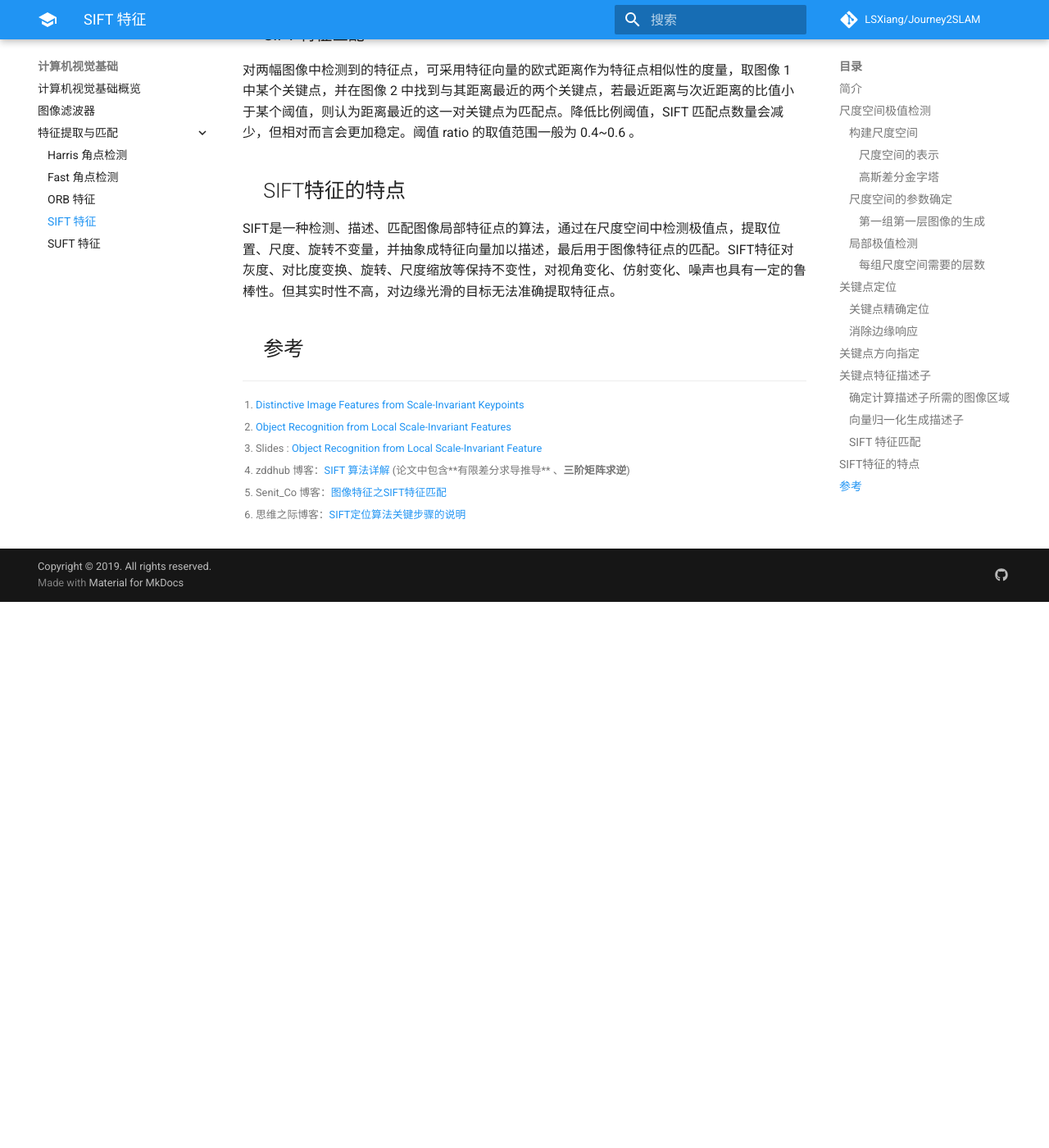
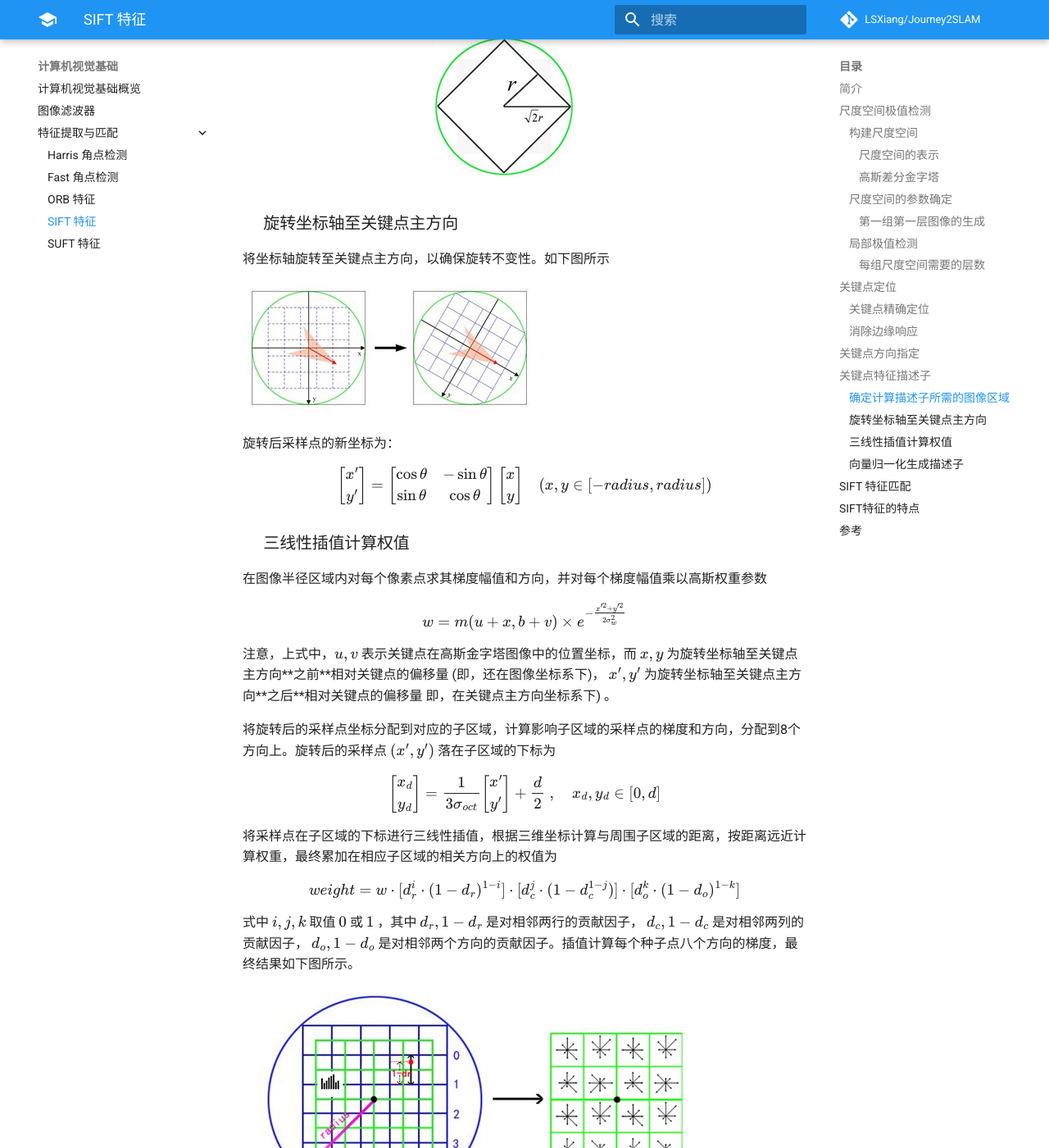
Before and after one commit to LSXiang/Journey2SLAM, an MkDocs documentation site: the page built from docs/computer_vision/SIFT.md, in a window 1280 px wide and 1400 px high, scrolled down 7533 px. Shown: the whole window at 82% size. Built offline with MkDocs 1.6.1 and Material for MkDocs 9.7.7, drawn with Linux system fonts in a browser that asks for light colours; formulas are drawn with MathJax 3; comment, search, counter and statistics services are not loaded; before the commit the page ends 8267 px from its top, so only the background shows below that; some of the changed text lies outside the part shown.

Commit message:
record & complete the knowledge point of SIFT

```diff
--- a/docs/computer_vision/SIFT.md
+++ b/docs/computer_vision/SIFT.md
@@ -218,7 +218,55 @@ $$
 
 ### 确定计算描述子所需的图像区域
 
+特征描述子与特征点所在的尺度有关，因此，对梯度的求取应在特征点对应的高斯图像上进行。将关键点附近的邻域划分为 $d\times d(d=4)$ 个子区域，每个子区域做为一个种子点，每个种子点有8个方向。每个子区域的大小与关键点方向分配时相同，即每个区域边长为 $3 \sigma_{oct}$ 子像素。考虑到实际计算时需要进行三线性插值，采样窗口区域半边长设为 $\frac{3 \sigma_{oct}(d+1)}{2}$ ，又考虑到旋转因素 (坐标轴旋转至关键点主方向) ，这个值需要乘以 $\sqrt{2}$ （如下图所示），最后所需的图像区域半径为：
 
+$$
+radius = \frac{3 \sigma_{oct} \times \sqrt{2} \times (d+1)}{2}
+$$
+
+![旋转引起的领域半径变化](image/rotation_region.png)
+
+### 旋转坐标轴至关键点主方向
+
+将坐标轴旋转至关键点主方向，以确保旋转不变性。如下图所示
+
+![坐标轴旋转](image/rotate_coordinate.png)
+
+旋转后采样点的新坐标为：
+
+$$
+\begin{bmatrix} x' \\ y' \end{bmatrix} =
+\begin{bmatrix} \cos\theta & -\sin\theta \\ \sin\theta & \cos\theta \end{bmatrix}
+\begin{bmatrix} x \\ y \end{bmatrix}
+\quad (x, y \in [-radius, radius])
+$$
+
+
+### 三线性插值计算权值
+
+在图像半径区域内对每个像素点求其梯度幅值和方向，并对每个梯度幅值乘以高斯权重参数
+
+$$
+w = m(u+x,b+v) \times e ^{-\frac{x'^2 + y'^2}{2\sigma_w^2}}
+$$
+
+注意，上式中，$u,v$ 表示关键点在高斯金字塔图像中的位置坐标，而 $x,y$ 为旋转坐标轴至关键点主方向**之前**相对关键点的偏移量 (即，还在图像坐标系下)， $x',y'$ 为旋转坐标轴至关键点主方向**之后**相对关键点的偏移量 即，在关键点主方向坐标系下) 。
+
+将旋转后的采样点坐标分配到对应的子区域，计算影响子区域的采样点的梯度和方向，分配到8个方向上。旋转后的采样点 $(x',y')$ 落在子区域的下标为
+
+$$
+\begin{bmatrix} x_d \\ y_d \end{bmatrix} = \frac{1}{3\sigma_{oct}} \begin{bmatrix} x' \\ y' \end{bmatrix} + \frac{d}{2} \;,\quad x_d, y_d \in [0, d]
+$$
+
+将采样点在子区域的下标进行三线性插值，根据三维坐标计算与周围子区域的距离，按距离远近计算权重，最终累加在相应子区域的相关方向上的权值为
+
+$$
+weight = w \cdot [d_r^i \cdot (1-d_r)^{1-i}] \cdot [d_c^j \cdot (1-d_c^{1-j})] \cdot [d_o^k \cdot (1-d_o)^{1-k}]
+$$
+
+式中 $i,j,k$ 取值 $0$ 或 $1$ ，其中 $d_r, 1-d_r$ 是对相邻两行的贡献因子， $d_c, 1-d_c$ 是对相邻两列的贡献因子， $d_o, 1-d_o$ 是对相邻两个方向的贡献因子。插值计算每个种子点八个方向的梯度，最终结果如下图所示。
+
+![描述子方向梯度直方图](image/descriptor_HOG.png)
 
 
 
@@ -228,7 +276,7 @@ $$
 
 
 
-### SIFT 特征匹配
+## SIFT 特征匹配
 
 对两幅图像中检测到的特征点，可采用特征向量的欧式距离作为特征点相似性的度量，取图像 1 中某个关键点，并在图像 2 中找到与其距离最近的两个关键点，若最近距离与次近距离的比值小于某个阈值，则认为距离最近的这一对关键点为匹配点。降低比例阈值，SIFT 匹配点数量会减少，但相对而言会更加稳定。阈值 ratio 的取值范围一般为 0.4~0.6 。
 
```
